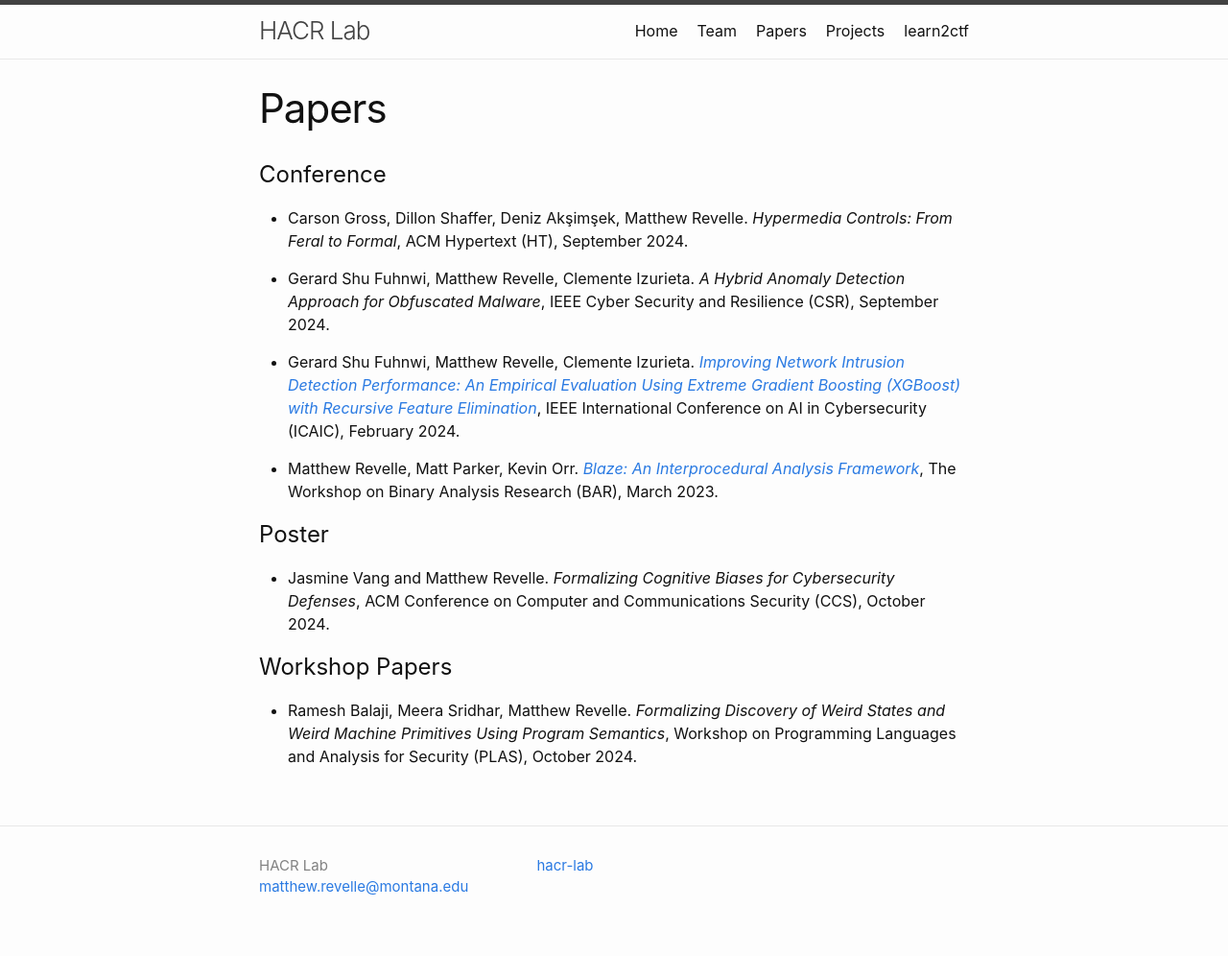
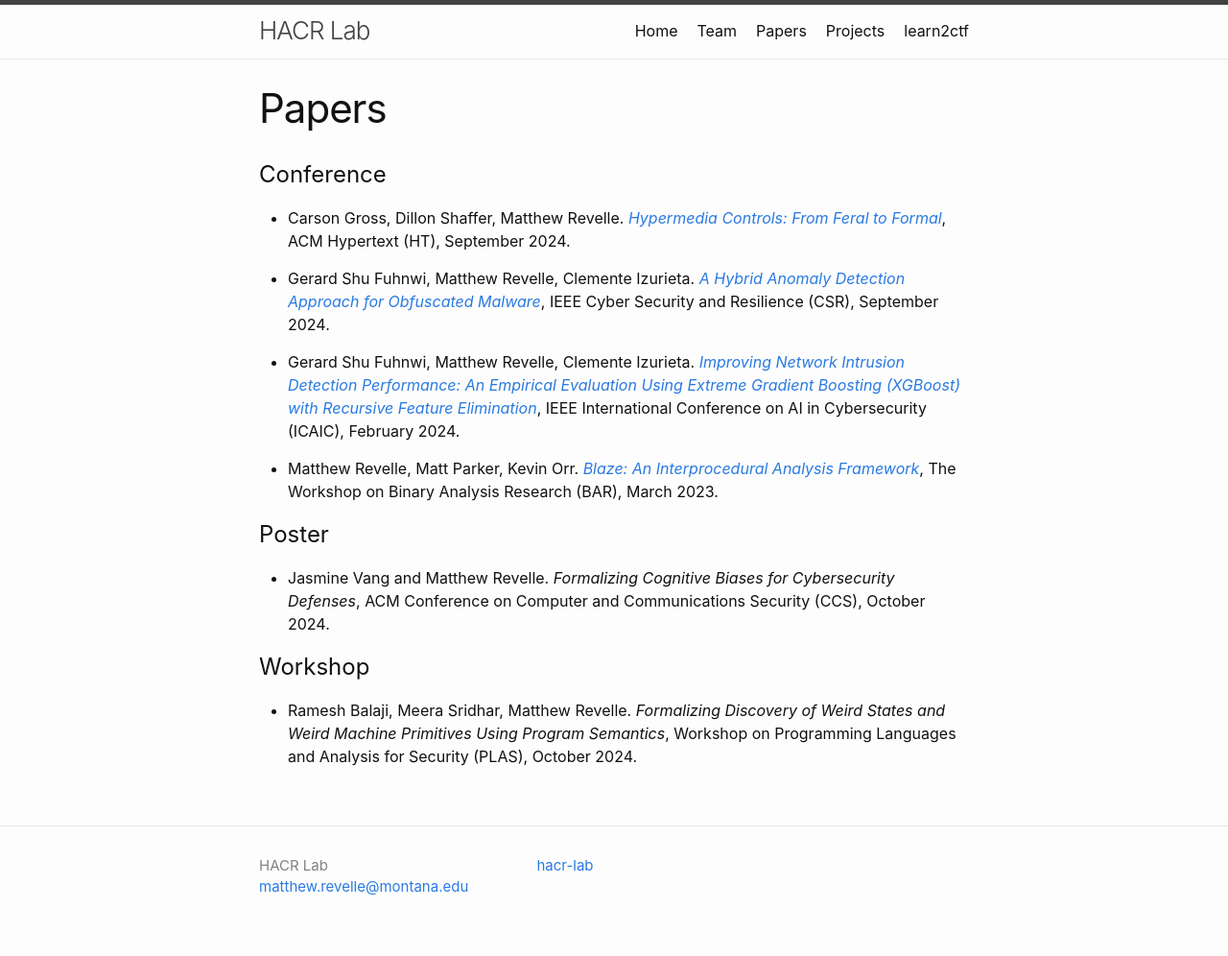
Before and after one commit to hacr-lab/hacr-lab.github.io, a Jekyll site: the page built from papers.md, in a window 1280 px wide. Shown: the whole page at 96% size. Built offline with Jekyll 4.4.1, drawn with Linux system fonts in a browser that asks for light colours.

Commit message:
Added paper links. Updated Workshop header.

```diff
--- a/papers.md
+++ b/papers.md
@@ -6,9 +6,9 @@ permalink: /papers/
 
 # Conference
 
-- Carson Gross, Dillon Shaffer, Deniz Akşimşek, Matthew Revelle. _Hypermedia Controls: From Feral to Formal_, ACM Hypertext (HT), September 2024.
+- Carson Gross, Dillon Shaffer, Matthew Revelle. [_Hypermedia Controls: From Feral to Formal_](https://dl.acm.org/doi/10.1145/3648188.3675127), ACM Hypertext (HT), September 2024.
 
-- Gerard Shu Fuhnwi, Matthew Revelle, Clemente Izurieta. _A Hybrid Anomaly Detection Approach for Obfuscated Malware_, IEEE Cyber Security and Resilience (CSR), September 2024.
+- Gerard Shu Fuhnwi, Matthew Revelle, Clemente Izurieta. [_A Hybrid Anomaly Detection Approach for Obfuscated Malware_](https://www.cs.montana.edu/izurieta/pubs/CSR2024.pdf), IEEE Cyber Security and Resilience (CSR), September 2024.
 
 - Gerard Shu Fuhnwi, Matthew Revelle, Clemente Izurieta. [_Improving Network Intrusion Detection Performance: An Empirical Evaluation Using Extreme Gradient Boosting (XGBoost) with Recursive Feature Elimination_](https://www.researchgate.net/profile/Gerard-Shu-Fuhnwi/publication/378277014_Improving_Network_Intrusion_Detection_Performance_An_Empirical_Evaluation_Using_Extreme_Gradient_Boosting_XGBoost_with_Recursive_Feature_Elimination/links/65d1489801325d4652117e66/Improving-Network-Intrusion-Detection-Performance-An-Empirical-Evaluation-Using-Extreme-Gradient-Boosting-XGBoost-with-Recursive-Feature-Elimination.pdf), IEEE International Conference on AI in Cybersecurity (ICAIC), February 2024.
 
@@ -18,6 +18,6 @@ permalink: /papers/
 
 - Jasmine Vang and Matthew Revelle. _Formalizing Cognitive Biases for Cybersecurity Defenses_, ACM Conference on Computer and Communications Security (CCS), October 2024.
 
-# Workshop Papers
+# Workshop
 
 - Ramesh Balaji, Meera Sridhar, Matthew Revelle. _Formalizing Discovery of Weird States and Weird Machine Primitives Using Program Semantics_, Workshop on Programming Languages and Analysis for Security (PLAS), October 2024.
```
